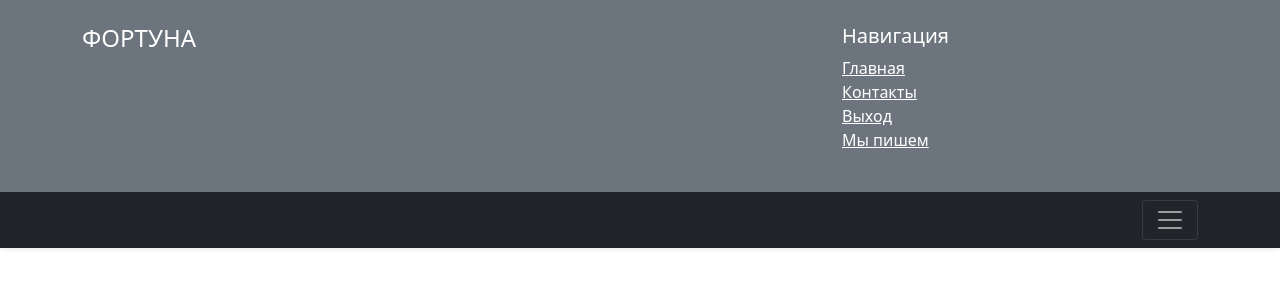
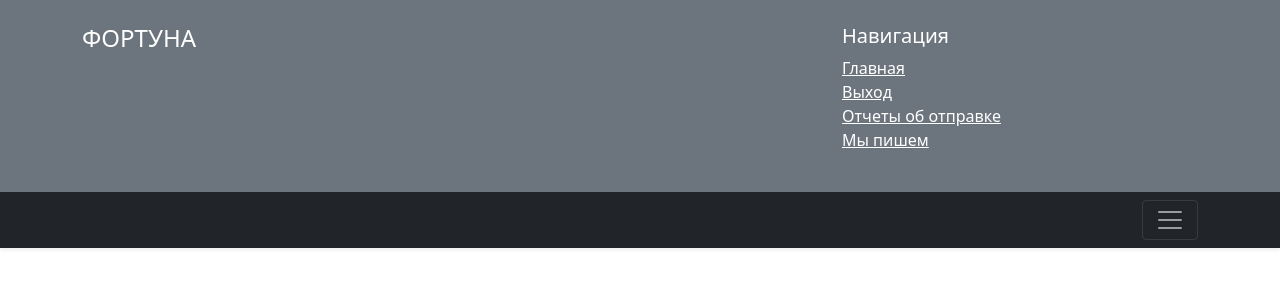
Before and after one commit to Tatyana-Kavardaeva/mailing_management_service, a Django app: page /blog/create/ in a window 1280 px wide, after a click that opens the changed part. Shown: the top 300 px of the page. Run offline with Django 4.2, Linux system fonts and the light colour scheme; the visitor is signed in with stand-in values (Sample User, id 1); some libraries are stand-ins or nearby versions.

Commit message:
updated main\inc_menu.html

```diff
--- a/main/templates/main/includes/inc_menu.html
+++ b/main/templates/main/includes/inc_menu.html
@@ -8,10 +8,9 @@
                 <h5 class="text-white">Навигация</h5>
                 <ul class="list-unstyled">
                     <li><a href="{% url 'main:main_page' %}" class="text-white">Главная</a></li>
-                    <li><a href="{% url 'main:contact' %}" class="text-white">Контакты</a></li>
-
                     {% if user.is_authenticated %}
                     <li><a href="{% url 'users:logout' %}" class="text-white">Выход</a></li>
+                    <li><a href="{% url 'main:logs_list' %}" class="text-white">Отчеты об отправке</a></li>
                     {% else %}
                     <li><a href="{% url 'users:login' %}" class="text-white">Вход</a></li>
                     <li><a href="{% url 'users:register' %}" class="text-white">Регистрация</a></li>
```
